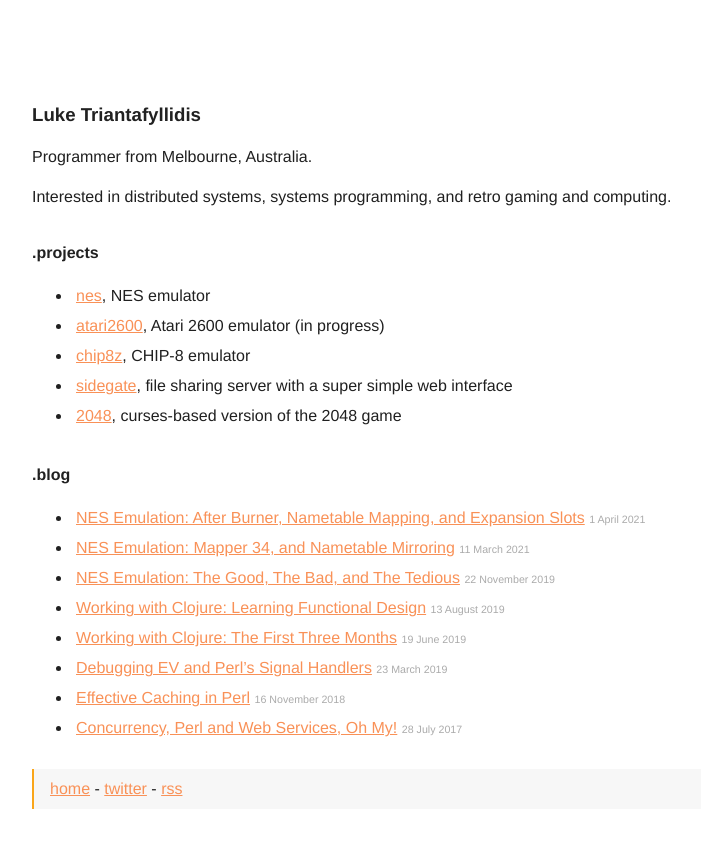
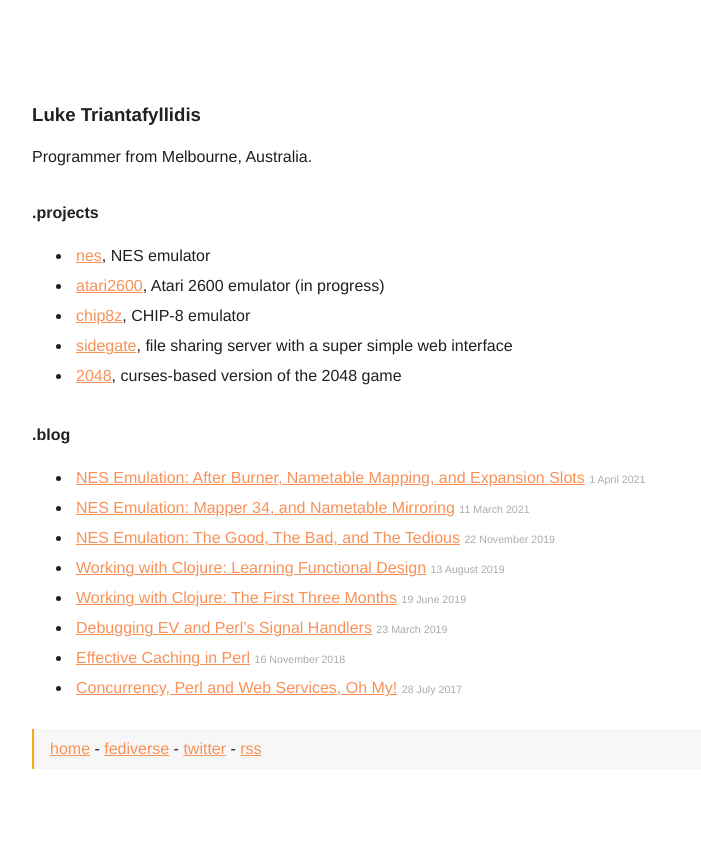
Before and after one commit to ltriant/ltriant.github.io, a Jekyll site: the page built from index.md, in a window 1280 px wide. Shown: the top 848 px of the page, without its empty margins (208-909 px from the left). Built offline with Jekyll 4.4.1, drawn with Linux system fonts in a browser that asks for light colours.

Commit message:
layouts: default: add fediverse link

```diff
--- a/_layouts/default.html
+++ b/_layouts/default.html
@@ -18,6 +18,7 @@
 
 <div id="page-footer">
 	<a href="{{ "/" | relative_url }}">home</a> -
+	<a href="https://mastodon.technology/@ltriant" rel="me">fediverse</a> -
 	<a href="https://twitter.com/ltriant" rel="me">twitter</a> -
 	<a href="{{ "/feed.xml" | relative_url }}">rss</a>
 </div>
--- a/index.md
+++ b/index.md
@@ -6,8 +6,6 @@ title: "Luke Triantafyllidis"
 
 Programmer from Melbourne, Australia.
 
-Interested in distributed systems, systems programming, and retro gaming and computing.
-
 ## .projects
 
 * [nes](https://github.com/ltriant/nes), NES emulator
```
